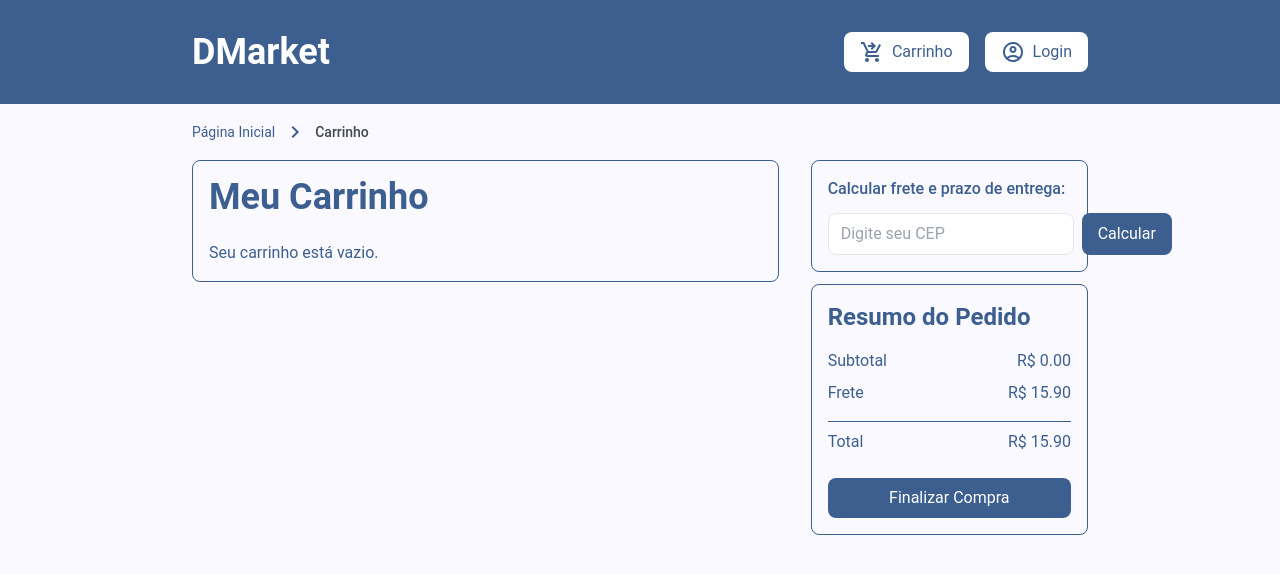
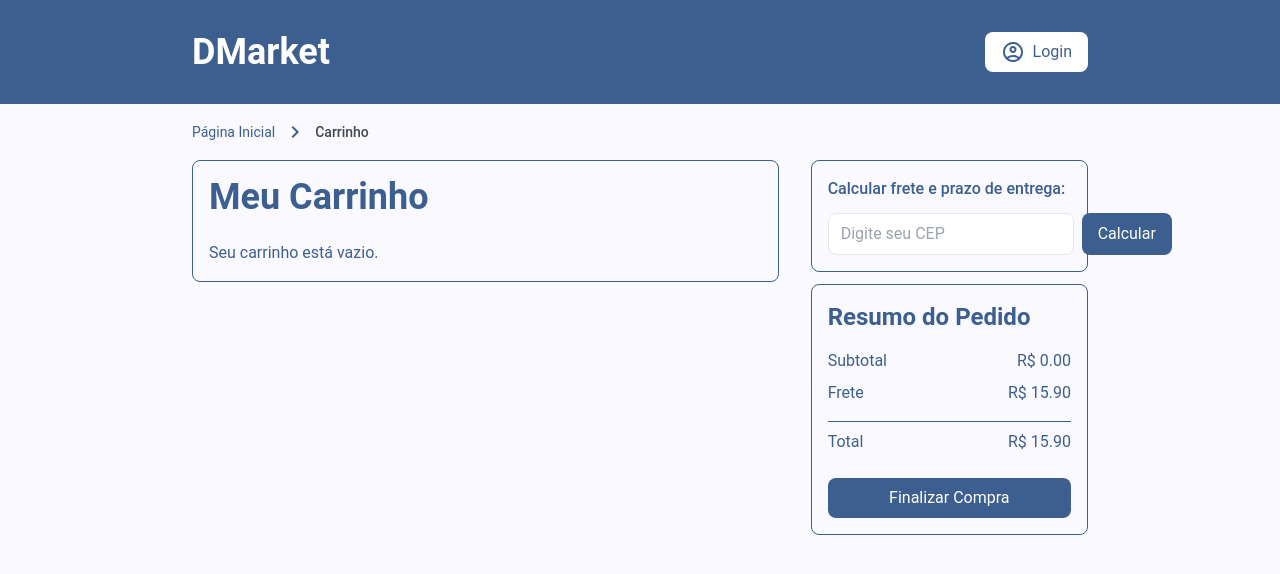
Before and after one commit to RenatoSouzaAN/renatosouza-front-end-avancado-mvp, a Next.js app: page /cart in a window 1280 px wide. Shown: the top 574 px of the page. Built offline with nearby package versions, Linux system fonts and the light colour scheme.

Commit message:
Updated header

```diff
--- a/src/components/Header.jsx
+++ b/src/components/Header.jsx
@@ -1,10 +1,15 @@
+'use client';
+
 import React from "react";
-import '@/app/globals.css';
-import ShoppingCartCheckoutIcon from '@mui/icons-material/ShoppingCartCheckout';
-import AccountCircleIcon from '@mui/icons-material/AccountCircleOutlined';
+import "@/app/globals.css";
+import ShoppingCartCheckoutIcon from "@mui/icons-material/ShoppingCartCheckout";
+import AccountCircleIcon from "@mui/icons-material/AccountCircleOutlined";
 import Link from "next/link";
+import { usePathname } from "next/navigation";
 
 const Header = () => {
+    const pathname = usePathname();
+
     return (
         <header className="bg-primary text-on-primary py-8">
             <div className="mx-auto px-48">
@@ -13,17 +18,22 @@ const Header = () => {
                         <h1 className="text-4xl font-bold">DMarket</h1>
                     </Link>
                     <div className="flex items-center space-x-4">
-                    <button className="px-4 py-2 bg-on-primary text-primary rounded-lg hover:bg-gray-100 flex items-center">
-                        <ShoppingCartCheckoutIcon className="mr-2"/> Carrinho
-                    </button>
-                    <button className="px-4 py-2 bg-on-primary text-primary rounded-lg hover:bg-gray-100 flex items-center">
-                        <AccountCircleIcon className="mr-2"/> Login
-                    </button>
+                        {pathname !== "/cart" && (
+                            <Link href="/cart">
+                                <button className="px-4 py-2 bg-on-primary text-primary rounded-lg hover:bg-gray-100 flex items-center">
+                                    <ShoppingCartCheckoutIcon className="mr-2" />{" "}
+                                    Carrinho
+                                </button>
+                            </Link>
+                        )}
+                        <button className="px-4 py-2 bg-on-primary text-primary rounded-lg hover:bg-gray-100 flex items-center">
+                            <AccountCircleIcon className="mr-2" /> Login
+                        </button>
                     </div>
                 </div>
             </div>
         </header>
-    )
+    );
 };
 
 export default Header;
```
